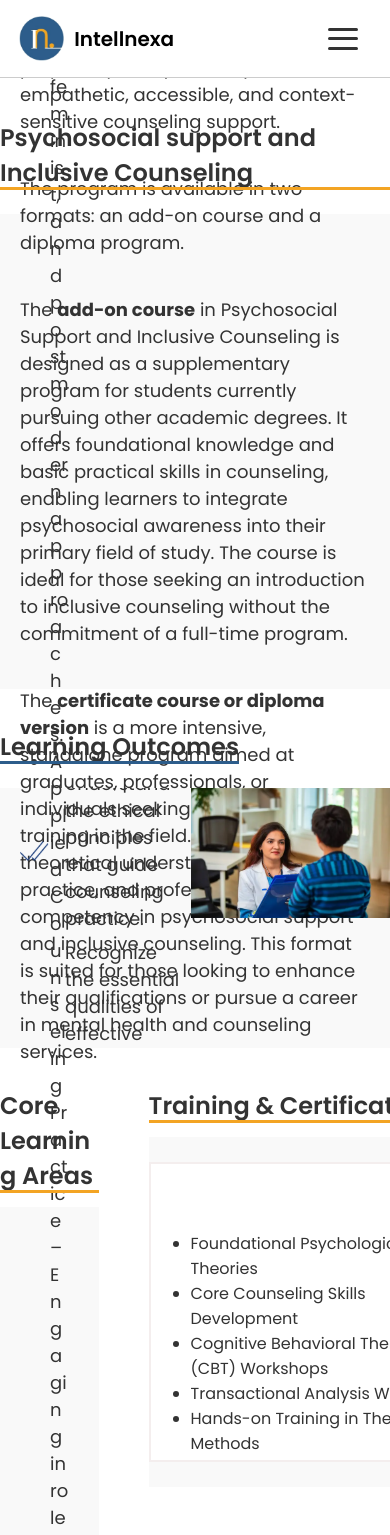
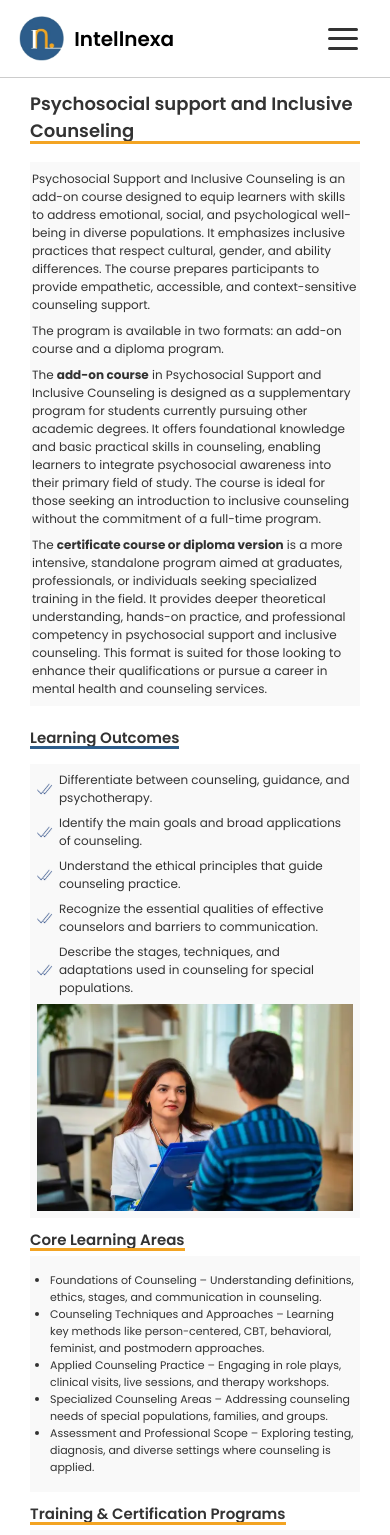
Before and after one commit to achuthspai04/intellnexa, a React (Vite) app: page /psychology-and-counseling in a window 390 px wide. Shown: the top 1535 px of the page. Built offline with nearby package versions, Linux system fonts and the light colour scheme.

Commit message:
almost complete

```diff
--- a/src/pages/Home.jsx
+++ b/src/pages/Home.jsx
@@ -165,15 +165,31 @@ function Home() {
             <div className='addcontent'>
             <p className='add-header'>Food Processing and Entrepreneurship Development  Programme </p>
             <p className='add-text'>This comprehensive course in Food Processing and Entrepreneurship Development  Programme is designed to equip students with both theoretical knowledge and hands-on  experience across key areas of the food industry. It integrates core scientific principles with  modern innovations to prepare students for dynamic roles in food safety, quality control,  processing, and entrepreneurship.</p>
-            <button className='view-more'>View More</button>
+            <button
+  className='view-more'
+  onClick={() => {
+    navigate('/foodprocessing');
+    window.scrollTo({ top: 0, behavior: 'smooth' });
+  }}
+>
+  View More
+</button>
             </div>
           </div>
 
           <div className='add2'>
             <div className='addcontent'>
-            <p className='add-header'>Nutrition and Dietetics Programme</p>
-            <p className='add-text'>The Nutrition and Dietetics Programme is a comprehensive academic and skill-based  course designed to equip students with essential theoretical knowledge and practical  competencies in human nutrition, therapeutic dietetics, food science, and public health. It  aims to prepare students for diverse careers in nutrition, community health, food service  management, and wellness entrepreneurship.</p>
-            <button className='view-more'>View More</button>
+            <p className='add-header'>Nutrition and Food Service Management Programme</p>
+            <p className='add-text'>The Nutrition and Food Service Management Programme is a comprehensive academic and skill-based  course designed to equip students with essential theoretical knowledge and practical  competencies in human nutrition, therapeutic dietetics, food science, and public health. It  aims to prepare students for diverse careers in nutrition, community health, food service  management, and wellness entrepreneurship.</p>
+            <button
+      className='view-more'
+      onClick={() => {
+        navigate('/nutrition-and-dietetics');
+        window.scrollTo({ top: 0, behavior: 'smooth' });
+      }}
+    >
+      View More
+    </button>
             </div>
           </div>
 
@@ -181,7 +197,15 @@ function Home() {
             <div className='addcontent'>
             <p className='add-header'>Psychosocial Support and Inclusive Counseling</p>
             <p className='add-text'>Psychosocial Support and Inclusive Counseling is an add-on course designed to equip learners with skills to address emotional, social, and psychological well-being in diverse populations. It emphasizes inclusive practices that respect cultural, gender, and ability differences. The course prepares participants to provide empathetic, accessible, and context-sensitive counseling support.</p>
-            <button className='view-more'>View More</button>
+            <button
+      className='view-more'
+      onClick={() => {
+        navigate('/psychology-and-counseling');
+        window.scrollTo({ top: 0, behavior: 'smooth' });
+      }}
+    >
+      View More
+    </button>
             </div>
           </div>
         </div>
--- a/src/pages/psycho.css
+++ b/src/pages/psycho.css
@@ -12,7 +12,16 @@
 }
 
 
-.nfood-title1,
+.nfood-title1{
+  font-family: 'Poppins', sans-serif;
+  font-size: 30px;
+  font-weight: 600;
+  color: #333333;
+  margin-top: 0px;
+  margin-left: 0px;
+  position: relative;
+  display: inline-block;
+}
 .nleft-header,
 .nright-header {
   font-family: 'Poppins', sans-serif;
@@ -134,6 +143,13 @@
   width: 100%;
 }
 
+.nright .imimim{
+  height: 260px;
+  margin: 0;
+  width: auto;
+  object-fit: cover;
+}
+
 .ngiant{
     display: flex;
     flex-direction: row;
@@ -189,13 +205,14 @@
     align-items: flex-start;
     height: 300px;
     width: 580px;
+
     background-color: #ffffffff;
     border: #f4eeee 2px solid;
 }
 
 .nedath,
 .nvalath {
-    margin-top: 35px;
+    margin-top: 10px;
     font-family: 'Poppins', sans-serif;
 }
 
@@ -253,3 +270,127 @@
     margin: 0;
     padding-left: 20px;
 }
+
+/* Tablet Large (1024px - 1199px) */
+@media (max-width: 1199px) and (min-width: 1024px) {
+  .nfood1, .nlearning, .nlastt { max-width: 900px; padding: 0 20px; }
+  .nfood-title1{ font-size: 24px; }
+  .nleft-header, .nright-header, .nfood-title2, .nlast-header { font-size: 22px; }
+  .nbox1 { height: 350px; gap: 25px; }
+  .nlearning-box { height: 200px; }
+  .ngiant { gap: 30px; }
+  .nleft-box, .nright-box { height: 250px; }
+  .nlb { height: 220px; width: 400px; }
+  .nfinal-boxx1 { height: 220px; }
+  .nbig-beautiful-box { height: 180px; width: 700px; }
+}
+
+/* Tablet Medium (768px - 1023px) */
+@media (max-width: 1023px) and (min-width: 768px) {
+  .nfood1, .nlearning, .nlastt { max-width: 700px; padding: 0 15px; margin-top: 80px; }
+  .nfood-title1, .nleft-header, .nright-header, .nfood-title2, .nlast-header { font-size: 20px; }
+  .nbox1 { height: 250px; gap: 18px; }
+  .nlearning-box { height: 150px; }
+  .ngiant { gap: 20px; }
+  .nleft-box, .nright-box { height: 180px; }
+  .nlb { height: 150px; width: 300px; }
+  .nfinal-boxx1 { height: 160px; }
+  .nbig-beautiful-box { height: 120px; width: 500px; }
+}
+
+/* Mobile Large (481px - 767px) */
+@media (max-width: 767px) and (min-width: 481px) {
+  .nfood1, .nlearning, .nlastt { max-width: 450px; padding: 0 10px; margin-top: 60px; }
+  .nfood-title1, .nleft-header, .nright-header, .nfood-title2, .nlast-header { font-size: 18px; text-align: center; }
+  .nbox1 { height: auto; gap: 12px; padding: 10px 0; }
+  .nbox1 p { font-size: 14px; padding: 0 5px; text-align: left; }
+  .nlearning-box { flex-direction: column; height: auto; gap: 10px; padding: 10px; }
+  .nleft { align-items: center; }
+  .nlt { margin-left: 0; gap: 8px; }
+  .nlt img { width: 20px; height: 20px; }
+  .nlt .nlt-text { font-size: 14px; }
+  .nright .imimim { height: 100px; }
+  .ngiant { flex-direction: column; gap: 18px; margin-top: 20px; margin-bottom: 20px; }
+  .ngiant-left, .ngiant-right { width: 100%; }
+  .nleft-box, .nright-box { height: auto; min-height: 120px; }
+  .nright-box { flex-direction: row; gap: 12px; padding: 12px 10px; overflow-x: auto; overflow-y: hidden; scroll-behavior: smooth; -webkit-overflow-scrolling: touch; }
+  .nright-box::-webkit-scrollbar { height: 6px; }
+  .nright-box::-webkit-scrollbar-thumb { background: #2d5d8b; border-radius: 10px; }
+  .nright-box::before, .nright-box::after { content: ''; flex-shrink: 0; width: 8px; }
+  .nlb { min-width: 260px; width: 260px; height: 180px; margin: 0; }
+  .nedath, .nvalath { font-size: 13px; }
+  .nrlist { font-size: 13px; }
+  .ncore-areas-list { margin-left: 0; padding: 10px; font-size: 13px; }
+  .nfinal-boxx1 { height: auto; min-height: 120px; padding: 10px 5px; }
+  .nbig-beautiful-box { flex-direction: row; gap: 10px; height: auto; width: 100%; overflow-x: auto; }
+  .nfinaltext { font-size: 13px; margin: 10px; }
+  .nfinalrlist { font-size: 13px; }
+}
+
+/* Mobile Small (320px - 480px) */
+@media (max-width: 480px) {
+  .nfood1 { max-width: 340px; padding: 0 5px; margin-top: 90px; }
+  .nlearning, .nlastt { max-width: 340px; padding: 0 5px; margin-top: 40; }
+  .nfood-title1 { font-size: 18px; text-align: left; }
+  .nleft-header, .nright-header, .nfood-title2, .nlast-header { font-size: 15px; text-align: center; }
+  .nbox1 { height: auto; gap: 8px; padding: 8px 0; }
+  .nbox1 p { font-size: 12px; padding: 0 2px; text-align: left; }
+  .nlearning-box { flex-direction: column; height: auto; gap: 7px; padding: 7px; }
+  .nleft { align-items: center; }
+  .nlt { margin-left: 0; gap: 6px; }
+  .nlt img { width: 16px; height: 16px; }
+  .nlt .nlt-text { font-size: 12px; }
+  .nright .imimim {
+    width: 100%;
+    height: auto;
+    object-fit: cover;
+  }
+  .ngiant { flex-direction: column; gap: 10px; margin-top: 10px; margin-bottom: 10px; }
+  .ngiant-left, .ngiant-right { width: 100%; }
+  .nleft-box, .nright-box { height: auto; min-height: 90px; }
+  .nright-box { flex-direction: row; gap: 5px; padding: 8px 5px; overflow-x: auto; overflow-y: hidden; scroll-behavior: smooth; -webkit-overflow-scrolling: touch; }
+  .nright-box::-webkit-scrollbar { height: 5px; }
+  .nright-box::-webkit-scrollbar-thumb { background: #2d5d8b; border-radius: 10px; }
+  .nright-box::before, .nright-box::after { content: ''; flex-shrink: 0; width: 6px; }
+  .nlb { min-width: 180px; width: 330px; height: 300px; margin: 0; }
+  .nedath, .nvalath { font-size: 12px;  margin-top: -10px; }
+  .nrlist { font-size: 12px; }
+  .nedath {margin-left: -5px;}
+  .ncore-areas-list { margin-left: 15px; padding: 5px; font-size: 11px; }
+  .nfinal-boxx1 { height: auto; min-height: 80px; padding: 5px 2px; }
+  .nbig-beautiful-box { flex-direction: row; gap: 6px; height: auto; width: 100%; overflow-x: auto; }
+  .nfinaltext { font-size: 11px; margin: 2px; }
+  .nfinalrlist { font-size: 12px; }
+  .nlastt { margin-top:10px;}
+  .nlearning { margin-top: -20px; }
+}
+
+/* Extra Small Mobile (below 320px) */
+@media (max-width: 319px) {
+  .nfood1, .nlearning, .nlastt { max-width: 260px; padding: 0 2px; }
+  .nfood-title1, .nleft-header, .nright-header, .nfood-title2, .nlast-header { font-size: 10px; }
+  .nbox1 { gap: 5px; padding: 5px 0; }
+  .nbox1 p { font-size: 9px; }
+  .nlearning-box { gap: 4px; padding: 3px; }
+  .nlt img { width: 10px; height: 10px; }
+  .nlt .nlt-text { font-size: 8px; }
+  .nright .imimim { height: 30px; }
+  .ngiant { gap: 5px; }
+  .nlb { min-width: 90px; width: 90px; height: 60px; }
+  .nedath, .nvalath { font-size: 7px; }
+  .nrlist { font-size: 7px; }
+  .ncore-areas-list { font-size: 7px; }
+  .nfinal-boxx1 { min-height: 40px; padding: 2px 1px; }
+  .nbig-beautiful-box { gap: 3px; }
+  .nfinaltext, .nfinalrlist { font-size: 7px; }
+}
+
+/* Ensure horizontal scroll for .nright-box and .nbig-beautiful-box on all mobile/tablet */
+@media (max-width: 1023px) {
+  .nright-box, .nbig-beautiful-box {
+    overflow-x: auto;
+    overflow-y: hidden;
+    scroll-behavior: smooth;
+    -webkit-overflow-scrolling: touch;
+  }
+}
--- a/src/pages/pyscho.jsx
+++ b/src/pages/pyscho.jsx
@@ -49,7 +49,7 @@ function Psycho() {
                     </div>
 
                     <div className='nright'>
-                        <img src='psychology.svg' alt='coursees for psychology students in kerala'/>
+                        <img className="imimim" src='psychology.svg' alt='coursees for psychology students in kerala'/>
                     </div>
                 </div>
 
```
